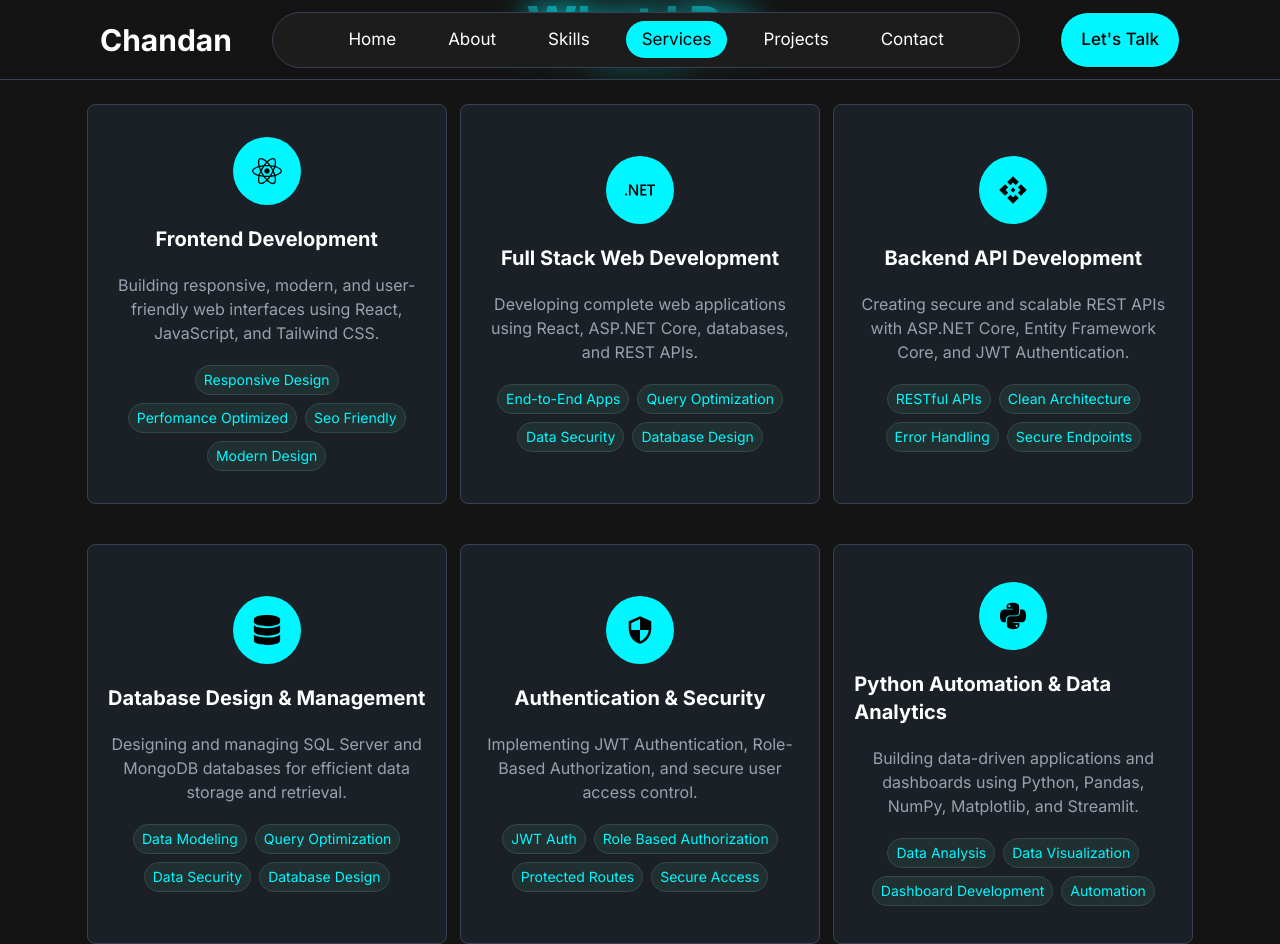
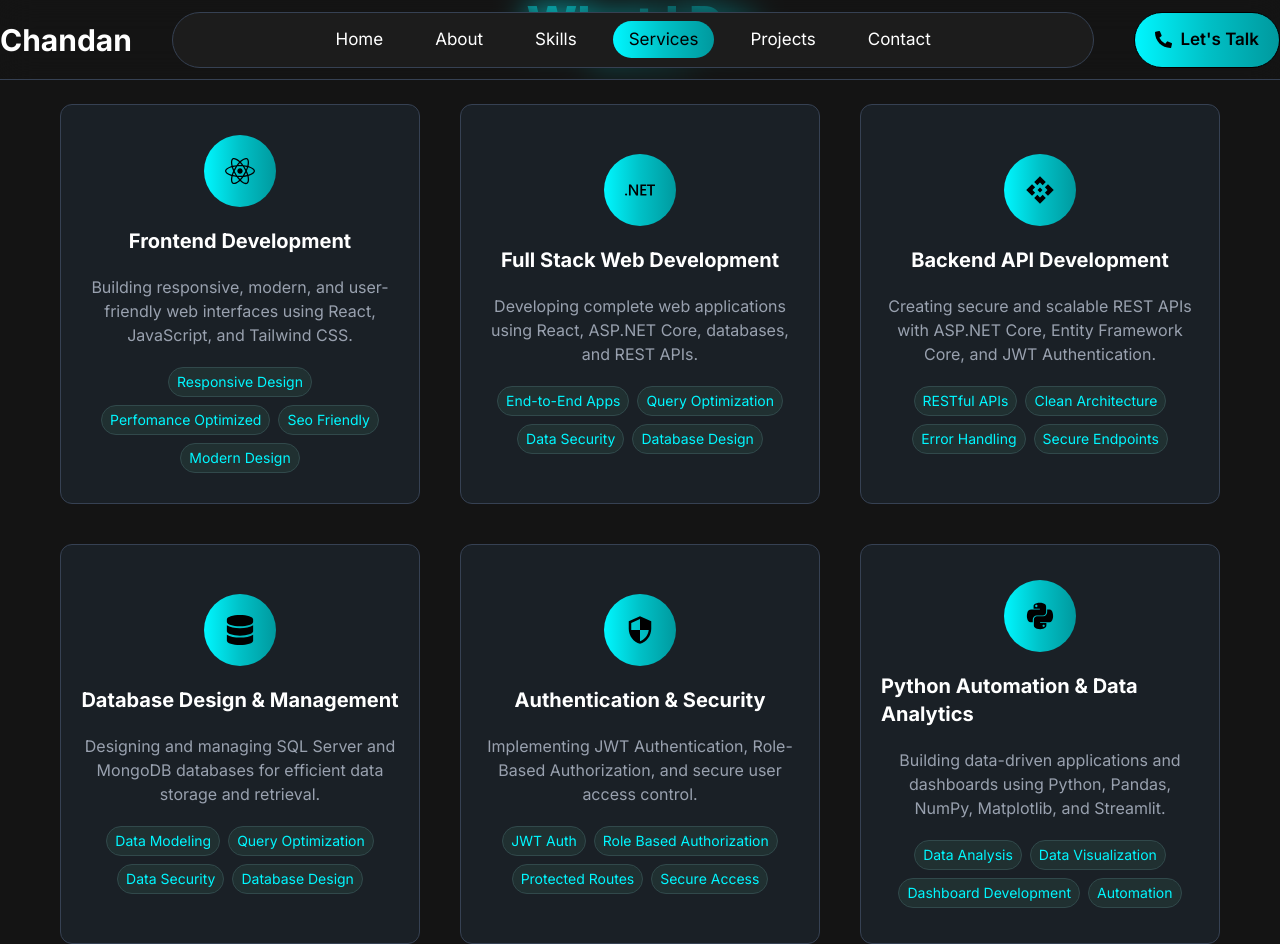
Before and after one commit to Chandan9576/Chandan-Portfolio2, a React (Vite) app in the folder Chandan_Portfolio/: page /services in a window 1280 px wide. Built offline with nearby package versions, Linux system fonts and the light colour scheme.

Commit message:
Contact Page Completed

```diff
--- a/Chandan_Portfolio/src/Components/Contact.jsx
+++ b/Chandan_Portfolio/src/Components/Contact.jsx
@@ -1,8 +1,133 @@
 import React from 'react'
+import { MdEmail } from "react-icons/md";
+import { FaPhoneAlt } from "react-icons/fa";
+import { FaLocationDot } from "react-icons/fa6";
+import { FaLinkedinIn } from "react-icons/fa";
+import { FaTelegramPlane } from "react-icons/fa";
+import { FaUser } from "react-icons/fa";
+import { FaMessage } from "react-icons/fa6";
 
 const Contact = () => {
+
+
+  const contactForm = [
+    {placeholder:"Enter Your Name",type:"text",icon:FaUser},
+    {placeholder:"Enter Your Email",type:"email",icon:MdEmail},
+    {placeholder:"Enter Your Phone",type:"number",icon:FaPhoneAlt},
+  ]
+
+
+  const contactInfo = [
+    {
+      icon:MdEmail ,
+      placeholder:"Email",
+      titleInfo:"chandan95765@gmail.com",
+      link:"",
+      showText:"Send Email"
+    },
+    {
+      icon:FaPhoneAlt ,
+      placeholder:"Phone",
+      titleInfo:"+91 9576456165",
+      link:"",
+      showText:"Call Now"
+    },
+    {
+      icon:FaLocationDot ,
+      placeholder:"Location",
+      titleInfo:"Ranchi, Jharkhand",
+      link:"",
+      showText:"View on Map"
+    },
+    {
+      icon:FaLinkedinIn,
+      placeholder:"Linkdein",
+      titleInfo:"Chandan",
+      link:"",
+      showText:"Message"
+    },
+  ]
+
+  const handleContactForm = () => {
+      console.log("form submited")
+  }
+
   return (
-    <div className="w-full min-h-screen grid lg:grid-cols-2 grid-cols-1 px-5 lg:px-25">
+    <div className="w-full min-h-screen grid grid-cols-1 place-content-center gap-10 bg-[#141414]">
+
+      {/* ====== Contact Heading Section ====== */}
+      <div className="grid place-items-center gap-3">
+        <h1 className=" text-3xl md:text-5xl  bg-linear-to-r from-[#00f7ff] via-[#00c1c7] to-[#00999e] bg-clip-text text-transparent font-extrabold ">
+          Get In Touch
+        </h1>
+        <div className="h-1 w-25 bg-linear-to-r from-[#00f7ff] via-[#00c1c7] to-[#00999e] rounded-full"></div>
+      </div>
+
+      {/* ====== Contact Form Heading Section */}
+      <div className='grid grid-cols-1 md:grid-cols-2 place-content-center gap-10'>
+
+          {/* ----- Info Div ----- */}
+          <div className='flex flex-col gap-6 justify-center items-center'>
+
+            {
+              contactInfo.map((items,index)=>{
+                const Icon = items.icon
+                return(
+                  <div className='bg-[#1a2026] h-35 w-full lg:w-130 rounded-2xl flex items-center gap-10 px-5 border border-gray-700'>
+                    <div className='bg-linear-to-r from-[#00f7ff] via-[#00c1c7] to-[#00999e] size-15 rounded-full grid place-items-center'>
+                      <Icon className="text-[#000000] text-3xl font-bold p-0.75"></Icon>
+                    </div>
+
+                    <div className='flex flex-col gap-1'>
+                      <p className='font-bold text-lg'>{items.placeholder}</p>
+                      <p className='text-gray-400'>{items.titleInfo}</p>
+                      <p className='text-[#00f7ff] cursor-pointer hover:underline'>{items.showText}</p>
+                    </div>
+
+                  </div>
+                )
+              })
+            }
+
+          </div>
+
+          {/* ----- contact form ----- */}
+          <div className='grid place-items-center w-full'>
+
+            <div className='bg-[#1a2026] rounded-2xl w-full lg:w-130 border border-gray-700 h-full'>
+                <form action="handleContactForm" className='grid grid-cols-1 place-content-center gap-10 pt-10 px-7'>
+
+
+                  {
+                    contactForm.map((items,index)=>{
+
+                      const Icon = items.icon
+
+                      return(
+                        <div className='relative w-full'>
+                          <Icon className="absolute left-4 top-1/2 -translate-y-1/2 text-gray-400"></Icon>
+                          <input required type={items.type} placeholder={items.placeholder} className='border border-[#00f7ff] outline-none w-full p-3 pl-10 rounded-lg focus:bg-[#000000]'/>
+
+                        </div>
+                      )
+                    })
+                  }
+
+                  <div className='relative w-full'>
+                    <FaMessage className="absolute left-4 top-1/3 -translate-y-1/2 text-gray-400"/>
+                    <textarea placeholder='Enter Your Message' className='border border-[#00f7ff] outline-none w-full p-3 pl-10 rounded-lg  focus:bg-[#000000]'></textarea>
+                  </div>
+
+                  <div >
+                    <button type='submit' className='bg-linear-to-r from-[#00f7ff] via-[#00c1c7] to-[#00999e] font-bold rounded-lg text-black w-full p-3 flex justify-center items-center gap-2 cursor-pointer'>Send Message <FaTelegramPlane className='text-xl'/></button>
+                  </div>
+
+                </form>
+
+            </div>
+          </div>
+
+      </div>
 
     </div>
   )
--- a/Chandan_Portfolio/src/Components/Navbar.jsx
+++ b/Chandan_Portfolio/src/Components/Navbar.jsx
@@ -1,5 +1,6 @@
 import React from "react";
 import { NavLink, useNavigate } from "react-router-dom";
+import { FaPhoneAlt } from "react-icons/fa";
 
 const links = [
   { to: "/", label: "Home" },
@@ -15,7 +16,7 @@ const Navbar = () => {
   const navigate = useNavigate();
 
   return (
-    <div className="h-20 border-b border-gray-700 flex items-center justify-between px-5 lg:px-25 fixed top-0 left-0 w-full z-50 backdrop-blur-lg">
+    <div className="h-20 border-b border-gray-700 flex items-center justify-between fixed top-0 left-0 w-full z-50 backdrop-blur-lg">
       {/* Logo */}
       <p className="text-3xl font-bold text-white cursor-pointer" onClick={()=>{navigate("/")}}>Chandan</p>
 
@@ -27,7 +28,7 @@ const Navbar = () => {
             to={to}
             className={({ isActive }) =>
               `px-4 py-1.5 rounded-full transition-all duration-200 ${
-                isActive ? "bg-[#00f7ff] text-black" : "hover:bg-[#274a59]"
+                isActive ? "bg-linear-to-r from-[#00f7ff] via-[#00c1c7] to-[#00999e] text-black" : "hover:bg-[#1e4142]"
               }`
             }
           >
@@ -38,11 +39,11 @@ const Navbar = () => {
 
       {/* CTA Button */}
       <button
-        className="bg-[#00f7ff] h-10 lg:h-14 px-5 w-auto rounded-full text-[17px] text-black border cursor-pointer shrink-0 transition-all
-        duration-300 hover:scale-105 hover:shadow-[0_0_30px_rgba(0,217,255,0.25)] font-medium"
+        className="bg-linear-to-r from-[#00f7ff] via-[#00c1c7] to-[#00999e] h-10 lg:h-14 px-5 w-auto rounded-full text-[17px] text-black border cursor-pointer shrink-0 transition-all
+        duration-300 hover:scale-105 hover:shadow-[0_0_30px_rgba(0,217,255,0.25)] font-semibold flex justify-center items-center gap-2"
         onClick={()=>{navigate("/contact")}}
       >
-        Let's Talk
+       <FaPhoneAlt/> Let's Talk
       </button>
     </div>
   );
--- a/Chandan_Portfolio/src/Components/Services.jsx
+++ b/Chandan_Portfolio/src/Components/Services.jsx
@@ -1,4 +1,4 @@
-import React from 'react'
+import React from "react";
 import { FaReact } from "react-icons/fa";
 import { FaDatabase } from "react-icons/fa";
 import { FaPython } from "react-icons/fa";
@@ -7,103 +7,130 @@ import { MdSecurity } from "react-icons/md";
 import { SiDotnet } from "react-icons/si";
 
 const Services = () => {
-
-
   const service = [
     {
-      icon:FaReact,
-      title:"Frontend Development",
-      summary:"Building responsive, modern, and user-friendly web interfaces using React, JavaScript, and Tailwind CSS.",
-      key:["Responsive Design","Perfomance Optimized","Seo Friendly","Modern Design"]
+      icon: FaReact,
+      title: "Frontend Development",
+      summary:
+        "Building responsive, modern, and user-friendly web interfaces using React, JavaScript, and Tailwind CSS.",
+      key: [
+        "Responsive Design",
+        "Perfomance Optimized",
+        "Seo Friendly",
+        "Modern Design",
+      ],
     },
     {
-      icon:SiDotnet,
-      title:"Full Stack Web Development",
-      summary:"Developing complete web applications using React, ASP.NET Core, databases, and REST APIs.",
-      key:["End-to-End Apps","Query Optimization","Data Security","Database Design"]
+      icon: SiDotnet,
+      title: "Full Stack Web Development",
+      summary:
+        "Developing complete web applications using React, ASP.NET Core, databases, and REST APIs.",
+      key: [
+        "End-to-End Apps",
+        "Query Optimization",
+        "Data Security",
+        "Database Design",
+      ],
     },
     {
-      icon:MdApi,
-      title:"Backend API Development",
-      summary:"Creating secure and scalable REST APIs with ASP.NET Core, Entity Framework Core, and JWT Authentication.",
-      key:["RESTful APIs","Clean Architecture","Error Handling","Secure Endpoints"]
+      icon: MdApi,
+      title: "Backend API Development",
+      summary:
+        "Creating secure and scalable REST APIs with ASP.NET Core, Entity Framework Core, and JWT Authentication.",
+      key: [
+        "RESTful APIs",
+        "Clean Architecture",
+        "Error Handling",
+        "Secure Endpoints",
+      ],
     },
     {
-      icon:FaDatabase,
-      title:"Database Design & Management",
-      summary:"Designing and managing SQL Server and MongoDB databases for efficient data storage and retrieval.",
-      key:["Data Modeling","Query Optimization","Data Security","Database Design"]
+      icon: FaDatabase,
+      title: "Database Design & Management",
+      summary:
+        "Designing and managing SQL Server and MongoDB databases for efficient data storage and retrieval.",
+      key: [
+        "Data Modeling",
+        "Query Optimization",
+        "Data Security",
+        "Database Design",
+      ],
     },
     {
-      icon:MdSecurity,
-      title:"Authentication & Security",
-      summary:"Implementing JWT Authentication, Role-Based Authorization, and secure user access control.",
-      key:["JWT Auth","Role Based Authorization","Protected Routes","Secure Access"]
+      icon: MdSecurity,
+      title: "Authentication & Security",
+      summary:
+        "Implementing JWT Authentication, Role-Based Authorization, and secure user access control.",
+      key: [
+        "JWT Auth",
+        "Role Based Authorization",
+        "Protected Routes",
+        "Secure Access",
+      ],
     },
     {
-      icon:FaPython,
-      title:"Python Automation & Data Analytics",
-      summary:"Building data-driven applications and dashboards using Python, Pandas, NumPy, Matplotlib, and Streamlit.",
-      key:["Data Analysis","Data Visualization","Dashboard Development","Automation"]
-    }
-
-  ]
-
+      icon: FaPython,
+      title: "Python Automation & Data Analytics",
+      summary:
+        "Building data-driven applications and dashboards using Python, Pandas, NumPy, Matplotlib, and Streamlit.",
+      key: [
+        "Data Analysis",
+        "Data Visualization",
+        "Dashboard Development",
+        "Automation",
+      ],
+    },
+  ];
 
   return (
-    <div className="w-full min-h-screen px-5 lg:px-25 grid grid-cols-1 place-content-center gap-10 bg-[#141414]">
-      {/* ====== Heading Section ====== */}
+    <div className="w-full min-h-screen grid grid-cols-1 place-content-center gap-10 bg-[#141414]">
+      {/* ====== Services Heading Section ====== */}
       <div className="grid place-items-center gap-3">
-        <h1 className=" text-3xl md:text-5xl  text-[#00f7ff] font-extrabold ">
+        <h1 className=" text-3xl md:text-5xl  bg-linear-to-r from-[#00f7ff] via-[#00c1c7] to-[#00999e] bg-clip-text text-transparent font-extrabold ">
           What I Do
         </h1>
-        <div className="h-1 w-25 bg-[#00f7ff] rounded-full"></div>
+        <div className="h-1 w-25 bg-linear-to-r from-[#00f7ff] via-[#00c1c7] to-[#00999e] rounded-full"></div>
       </div>
 
       {/* ====== Services Section ======= */}
-      <div className="w-full grid md:grid-cols-2 lg:grid-cols-3 grid-cols-1 place-items-center gap-10">
-
+      <div className="w-full flex justify-center items-center flex-wrap gap-10 ">
         {service.map((category, index) => {
-          const Icon = category.icon
+          const Icon = category.icon;
           return (
             <div
               key={index}
-              className="flex flex-col items-start justify-center gap-4 h-100 w-full lg:w-90 bg-[#1a2026] rounded-lg border border-gray-700 hover:border-[#00f7ff]  transition-all duration-300 hover:-translate-y-1 hover:shadow-[0_0_35px_rgba(0,217,255,0.25)] px-5">
+              className="flex flex-col items-start justify-center gap-4 h-100 w-full md:w-90 bg-[#1a2026] rounded-xl border border-gray-700 hover:border-[#00f7ff]  transition-all duration-300 hover:-translate-y-1 hover:shadow-[0_0_35px_rgba(0,217,255,0.25)] px-5 "
+            >
               <div className="flex flex-col items-center justify-center gap-5">
+                <div
+                  className="bg-linear-to-r from-[#00f7ff] via-[#00c1c7] to-[#00999e] size-18 rounded-full grid place-items-center"
+                >
+                  <Icon className="text-[#000000] text-3xl font-bold "></Icon>
+                </div>
+                <span className="font-bold text-xl">{category.title}</span>
+                <span className="text-gray-400 text-center">
+                  {category.summary}
+                </span>
 
-                <div className='bg-[#00f7ff] size-17 rounded-full grid place-items-center'>
-                  <Icon className="text-[#000000] text-3xl font-bold ">
-                  </Icon>
+                <div className="flex gap-2 flex-wrap justify-center">
+                  {category.key.map((items, index) => {
+                    return (
+                      <span
+                        key={index}
+                        className="text-[#00f7ff] bg-[#203031] flex text-sm rounded-full px-2 py-1 border border-[#31494b]"
+                      >
+                        {items}
+                      </span>
+                    );
+                  })}
                 </div>
-                <span className='font-bold text-xl'>{category.title}</span>
-                <span className='text-gray-400 text-center'>{category.summary}</span>
-
-                <div className='flex gap-2 flex-wrap justify-center'>
-
-                  {
-                    category.key.map((items,index)=>{
-                      return(
-
-                        <span key={index} className='text-[#00f7ff] bg-[#203031] flex text-sm rounded-full px-2 py-1 border border-[#31494b]'>{items}</span>
-
-                      )
-                    })
-                  }
-
-                </div>
-
-
-
               </div>
-
             </div>
           );
         })}
-
-
       </div>
     </div>
-  )
-}
+  );
+};
 
-export default Services
+export default Services;
--- a/Chandan_Portfolio/src/index.css
+++ b/Chandan_Portfolio/src/index.css
@@ -10,6 +10,7 @@
   color: white;
   font-family: "Inter", sans-serif;
 }
+
 
 /* @keyframes float {
   0%{
```
Also changed, not shown: Chandan_Portfolio/src/Components/About.jsx (+6 -4 lines), Chandan_Portfolio/src/Components/Home.jsx (+9 -9 lines), Chandan_Portfolio/src/Components/Skills.jsx (+14 -6 lines).
